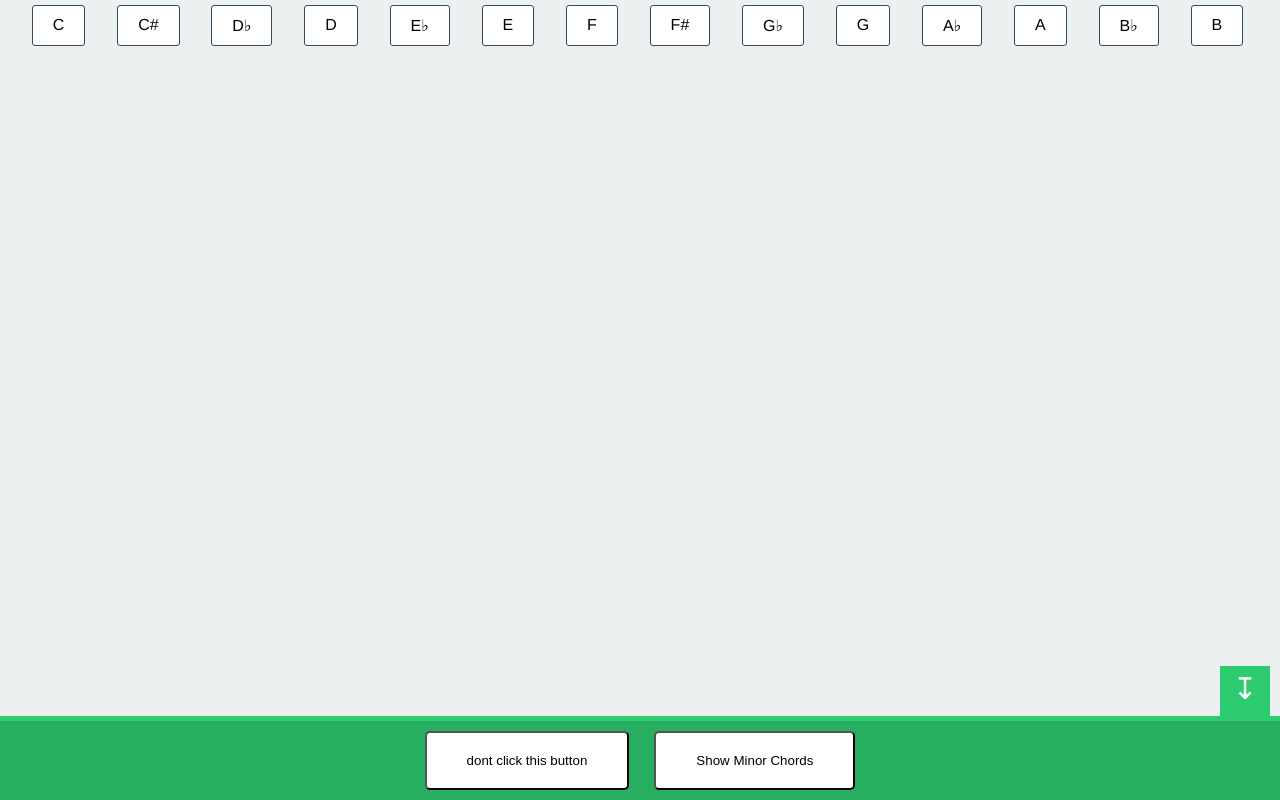
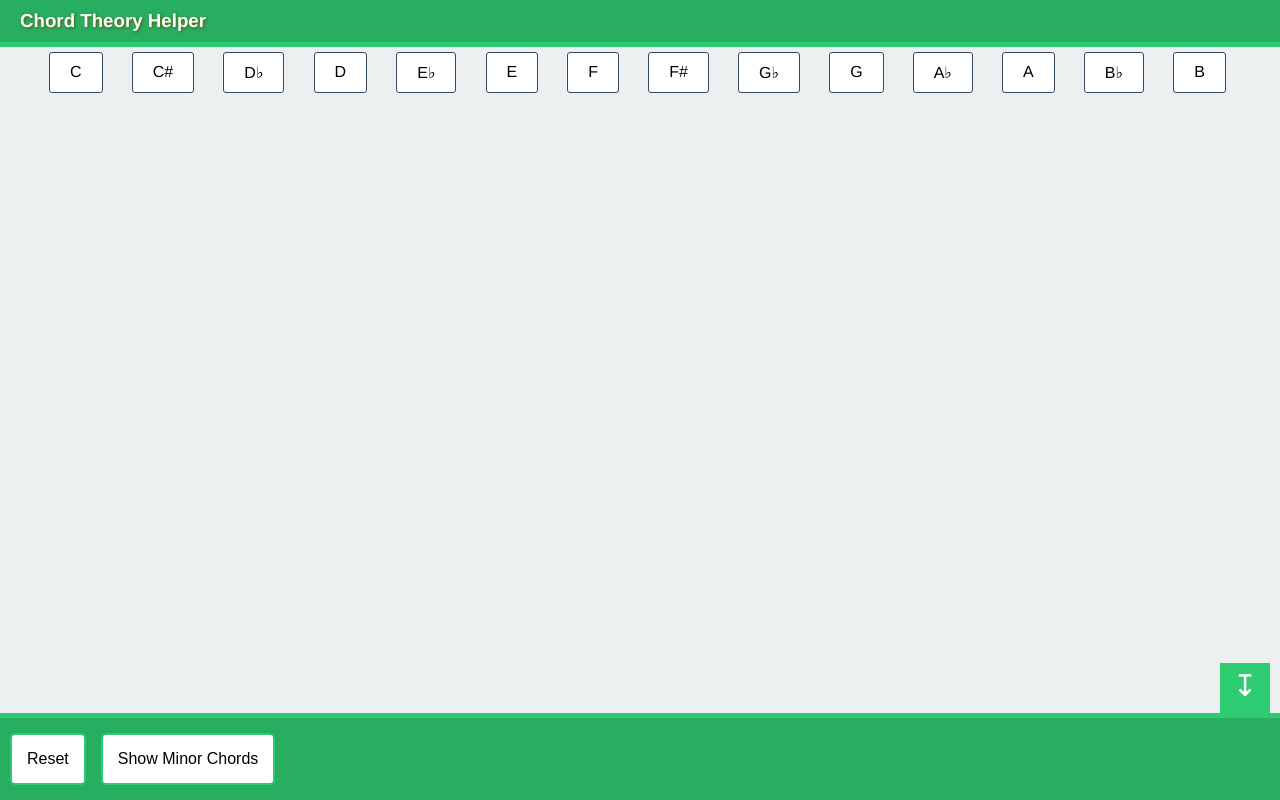
Before and after one commit to zedaenious/chord-keys, a React app: page / in a window 1280 px wide. Built offline with nearby package versions, Linux system fonts and the light colour scheme.

Commit message:
semantic html; updated styles

```diff
--- a/src/components/App.js
+++ b/src/components/App.js
@@ -33,19 +33,33 @@ export default function App() {
       chord.classList.remove('selected');
     });
   };
+  const onResetClick = (e) => {
+  	removeSelectedAll();
+  	setNotes([]);
+  };
 
 	return (
+		<main>
+			<header>
+				<h3>Chord Theory Helper</h3>
+			</header>
 			<section>
 				<ChordPicker
 					id="chord-picker"
 					name="chord-picker"
 					chords={chords}
 					onChordClick={handleChordClick} />
+			</section>
+			<section>
 				<Chart
 					notes={notes} />
+			</section>
+			<section>
 				<LowerBar
 	        isMajor={isMajor}
-        onToggleMajorClick={handleToggleMajorClick}/>
+	        onToggleMajorClick={handleToggleMajorClick}
+	        onResetClick={onResetClick} />
 			</section>
+		</main>
 	)
 }
--- a/src/components/LowerBar.js
+++ b/src/components/LowerBar.js
@@ -9,19 +9,18 @@ export default function LowerBar(props) {
   };
 
   return (
-    <section id="lower-bar" className={`${isCollapsed ? 'collapsed': ''}`}>
+    <div id="lower-bar" className={`${isCollapsed ? 'collapsed': ''}`}>
       <CollapseToggle
         collapsed={isCollapsed}
         onCollapseToggleClick={handleCollapseToggleClick} />
-
-      <section id="lower-bar-controls">
+      <div id="lower-bar-controls">
         <ClickableButton
-          text='dont click this button'
-          onClickHandler={() => { alert('damnit i told you not to push this button!!')}} />
+          text='Reset'
+          onClickHandler={props.onResetClick} />
         <ClickableButton
           text={`Show ${props.isMajor ? 'Minor':'Major'} Chords`}
           onClickHandler={props.onToggleMajorClick} />
-      </section>
-    </section>
+      </div>
+    </div>
   );
 };
--- a/src/less/site.less
+++ b/src/less/site.less
@@ -13,7 +13,23 @@ body {
 		padding: 0;
 		align-self: center;
 		background-color: @gray;
+
+		main {
+			header {
+				background-color: @darkemerald;
+				padding: 10px 20px;
+				border-bottom: 5px solid @emerald;
+
+				h3 {
+					color: #ffffff;
+					margin: 0;
+					padding: 0;
+					text-shadow: 1px 1px 3px #5c5b0a;
 				}
+			}
+
+			section {
+				padding: 0 20px;
 			}
 
 			#lower-bar {
@@ -24,6 +40,7 @@ body {
 				border-top: 5px solid @emerald;
 				width: 100%;
 				text-align: center;
+				padding: 5px 10px;
 
 			  &.collapsed {
 			    bottom: -70px;
@@ -32,7 +49,7 @@ body {
 				#lower-bar-toggle {
 					position: absolute;
 					top: -55px;
-		right: 10px;
+					right: 30px;
 					padding: 5px 0 0;
 					font-size: 30px;
 					color: @white;
@@ -46,16 +63,19 @@ body {
 				}
 
 			  #lower-bar-controls {
-    padding:10px 0;
-  }
+			    padding: 10px 0;
+			    display: flex;
+			    flex-flow: row nowrap;
+			    justify-content: flex-start;
 
 			    button {
-		margin: 0 auto;
-    margin-right: 25px;
-		padding: 20px 40px;
+				    margin: 0 15px 0 0;
+						padding: 15px;
 						border-radius: 5px;
 						background-color: @white;
 						color: @black;
+						border: 2px solid @emerald;
+						font-size: 16px;
 
 				    &:last-child {
 				      margin-right: auto;
@@ -66,3 +86,7 @@ body {
 				    }
 					}
 			  }
+			}
+		}
+	}
+}
```
Also changed, not shown: src/components/Notes.js (added, +19 -0 lines). Lines whose indentation alone changed are shown as unchanged.
